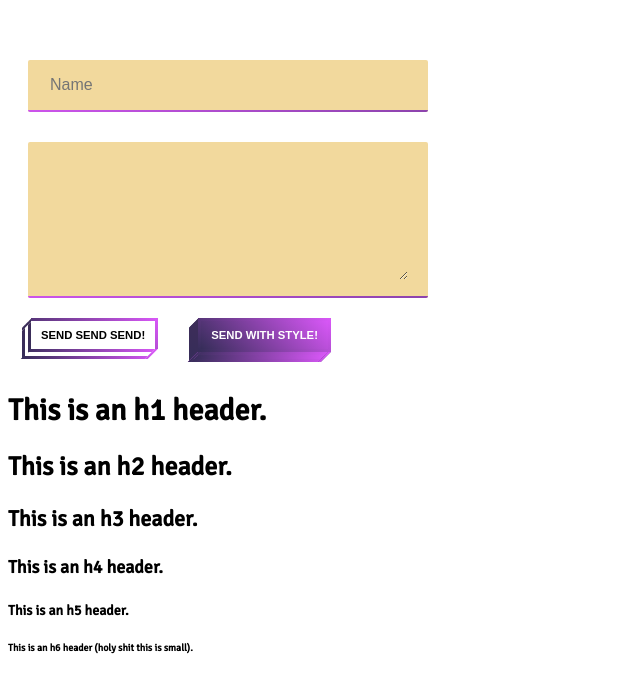
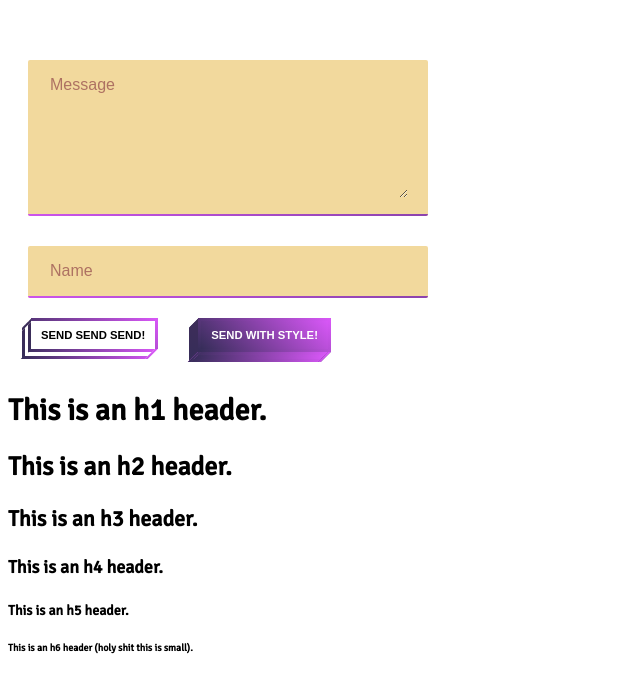
Before and after one commit to vermilion-tech/vt-rebuild-1, a Vue app: page / in a window 1280 px wide. Shown: the top 692 px of the page, without its empty margins (0-640 px from the left). Built offline with nearby package versions, Linux system fonts and the light colour scheme; a web font is replaced by a local one.

Commit message:
FormTextInput is with the label program now as well

```diff
--- a/src/App.vue
+++ b/src/App.vue
@@ -1,8 +1,16 @@
 <template>
   <div id="app">
     <form style="max-width: 400px;">
-      <FormTextInput placeholder="Name"/>
-      <FormTextArea placeholder="Message" rows="6"/>
+
+      <FormTextArea id="bar" rows="6" placeholder="I hope it's something nice"
+        v-model="message">
+        <FloatingFormLabel element-id="bar" name="Message"/>
+      </FormTextArea>
+
+      <FormTextInput id="foo" placeholder="Self-explanatory" v-model="name">
+        <FloatingFormLabel element-id="foo" name="Name"/>
+      </FormTextInput>
+
       <GradientButton>
         Send Send Send!
       </GradientButton>
@@ -25,6 +33,7 @@
 
 <script>
 import Container from './components/atoms/Container.vue';
+import FloatingFormLabel from './components/atoms/FloatingFormLabel.vue';
 import FormTextInput from './components/atoms/FormTextInput.vue';
 import FormTextArea from './components/atoms/FormTextArea.vue';
 import GradientButton from './components/atoms/GradientButton.vue';
@@ -32,9 +41,17 @@ export default {
   name: 'app',
   components: {
     Container,
+    FloatingFormLabel,
     FormTextArea,
     FormTextInput,
     GradientButton,
+  },
+
+  data: function() {
+    return {
+      name: '',
+      message: ''
+    }
   }
 }
 </script>
--- a/src/components/atoms/FormTextInput.vue
+++ b/src/components/atoms/FormTextInput.vue
@@ -4,17 +4,26 @@
 	<div class="vt-form-text">
 
 		<input type="text"
-			:placeholder="placeholder"
+			:id="id"
+			:class="{'has-content': value != ''}"
+			:placeholder="showPlaceholder ? placeholder: ''"
+			:required="required"
 			:value="value"
+			@focus="togglePlaceholder(true)"
+			@blur="togglePlaceholder(false)"
 			@input="$emit('input', $event.target.value)"/>
+
+		<slot></slot>
 
 	</div>
 
 </template>
 
 <script>
+import TogglePlaceholderMixin from '../../mixins/forms/toggle-placeholder';
 export default {
 	name: "FormTextInput",
-	props: ['placeholder', 'value']
+	props: ['id', 'placeholder', 'required', 'value'],
+	mixins: [ TogglePlaceholderMixin ]
 }
 </script>
```
